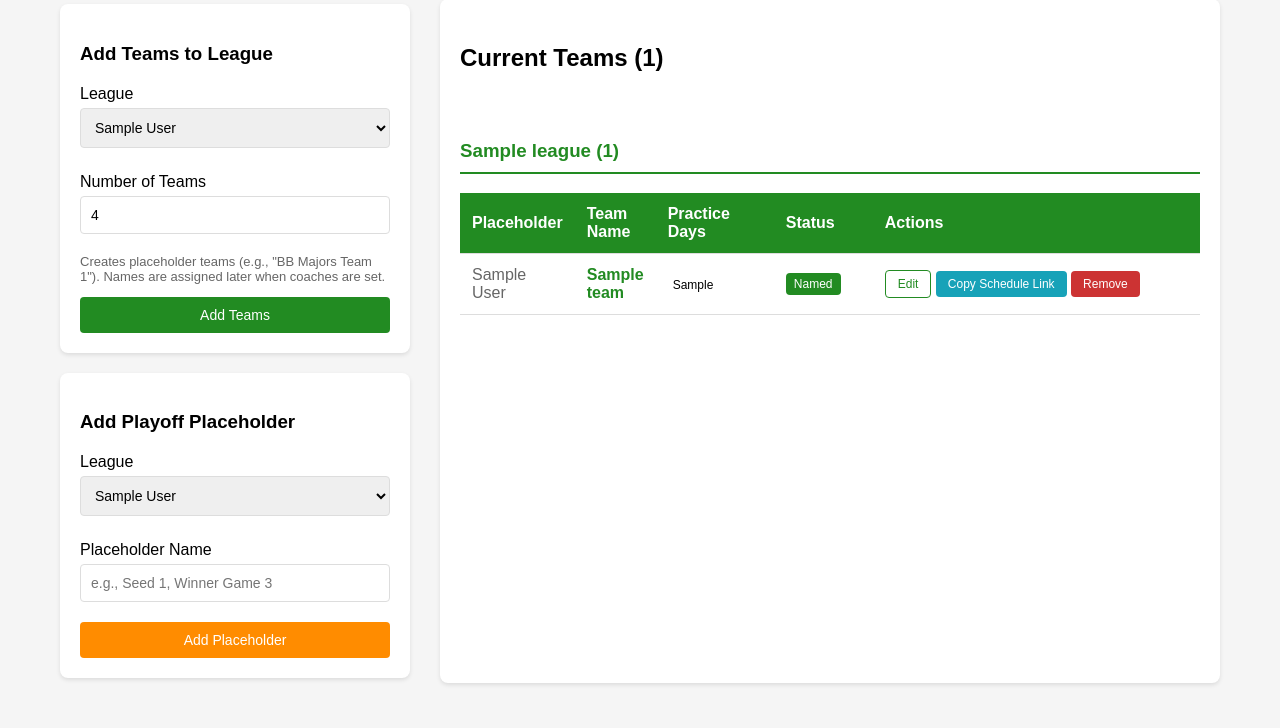
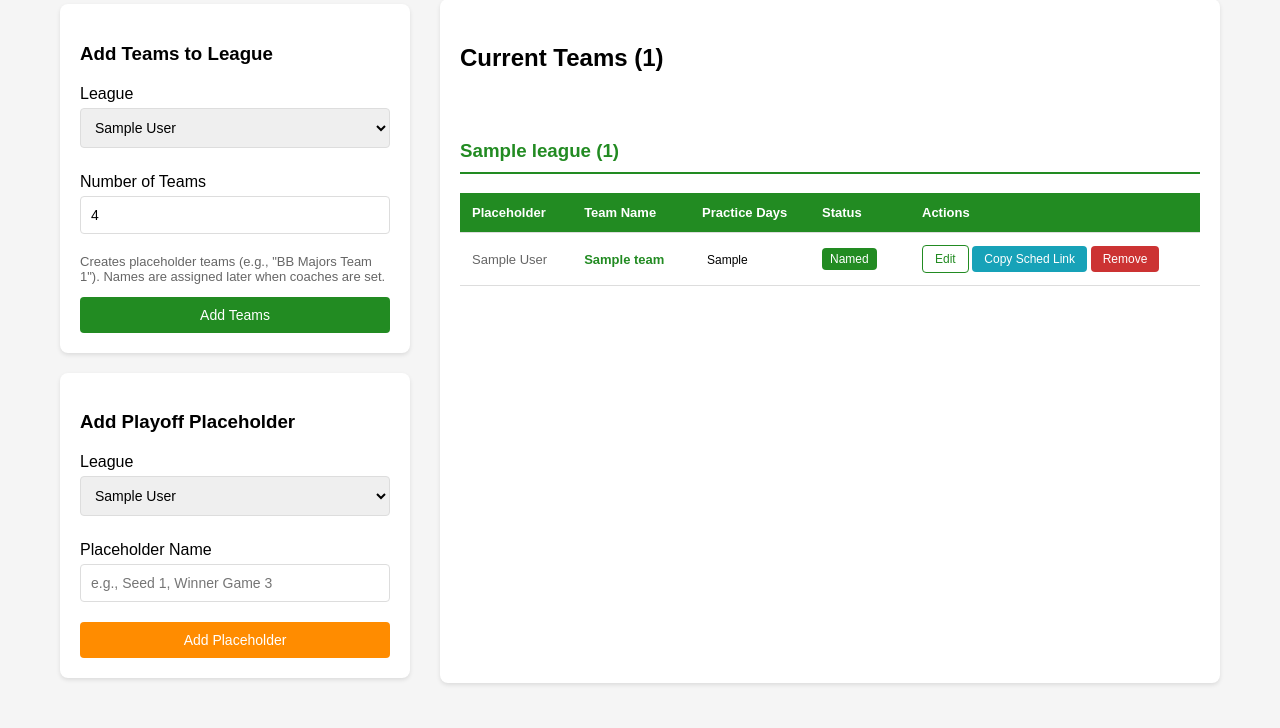
Before and after one commit to zcapozzi/SDLLApp, a Python web app: template app/templates/seasons/manage_teams.html in a window 1280 px wide. Shown: the part 146-874 px from the top of the page. Run offline with Jinja, Linux system fonts and the light colour scheme; the template is opened without the code that fills it: most values are stand-ins (such as "Sample title", 1, 10 or a date in 2020).

Commit message:
Shorten button text and reduce table font size on manage teams page
Co-Authored-By: Claude Opus 4.5 <noreply@anthropic.com>

```diff
--- a/app/templates/seasons/manage_teams.html
+++ b/app/templates/seasons/manage_teams.html
@@ -88,14 +88,14 @@
                 <h3 style="color: rgb(34, 139, 34); border-bottom: 2px solid rgb(34, 139, 34); padding-bottom: 10px;">
                     {{ league }} ({{ teams|length }})
                 </h3>
-                <table style="margin-top: 10px;">
+                <table style="margin-top: 10px; font-size: 13px;">
                     <thead>
                         <tr>
                             <th>Placeholder</th>
                             <th>Team Name</th>
                             <th style="width: 120px;">Practice Days</th>
                             <th style="width: 100px;">Status</th>
-                            <th style="width: 340px;">Actions</th>
+                            <th style="width: 290px;">Actions</th>
                         </tr>
                     </thead>
                     <tbody>
@@ -134,7 +134,7 @@
                                 <button type="button" class="btn btn-sm" style="background: #17a2b8; color: white;"
                                         onclick="copyScheduleLink('{{ team.schedule_token }}', this)"
                                         title="Copy public schedule link">
-                                    Copy Schedule Link
+                                    Copy Sched Link
                                 </button>
                                 {% endif %}
                                 <form method="POST" style="display: inline;"
```
